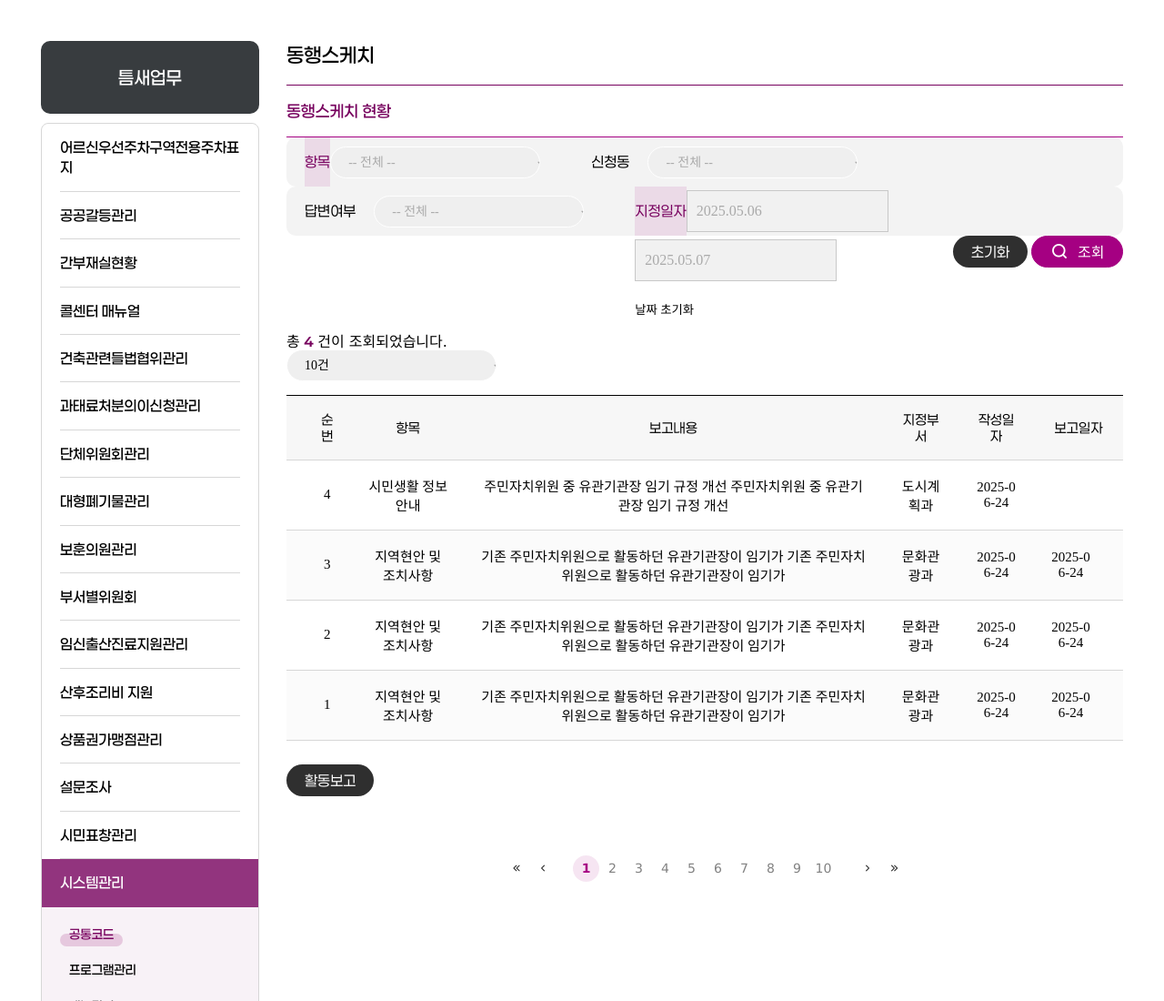
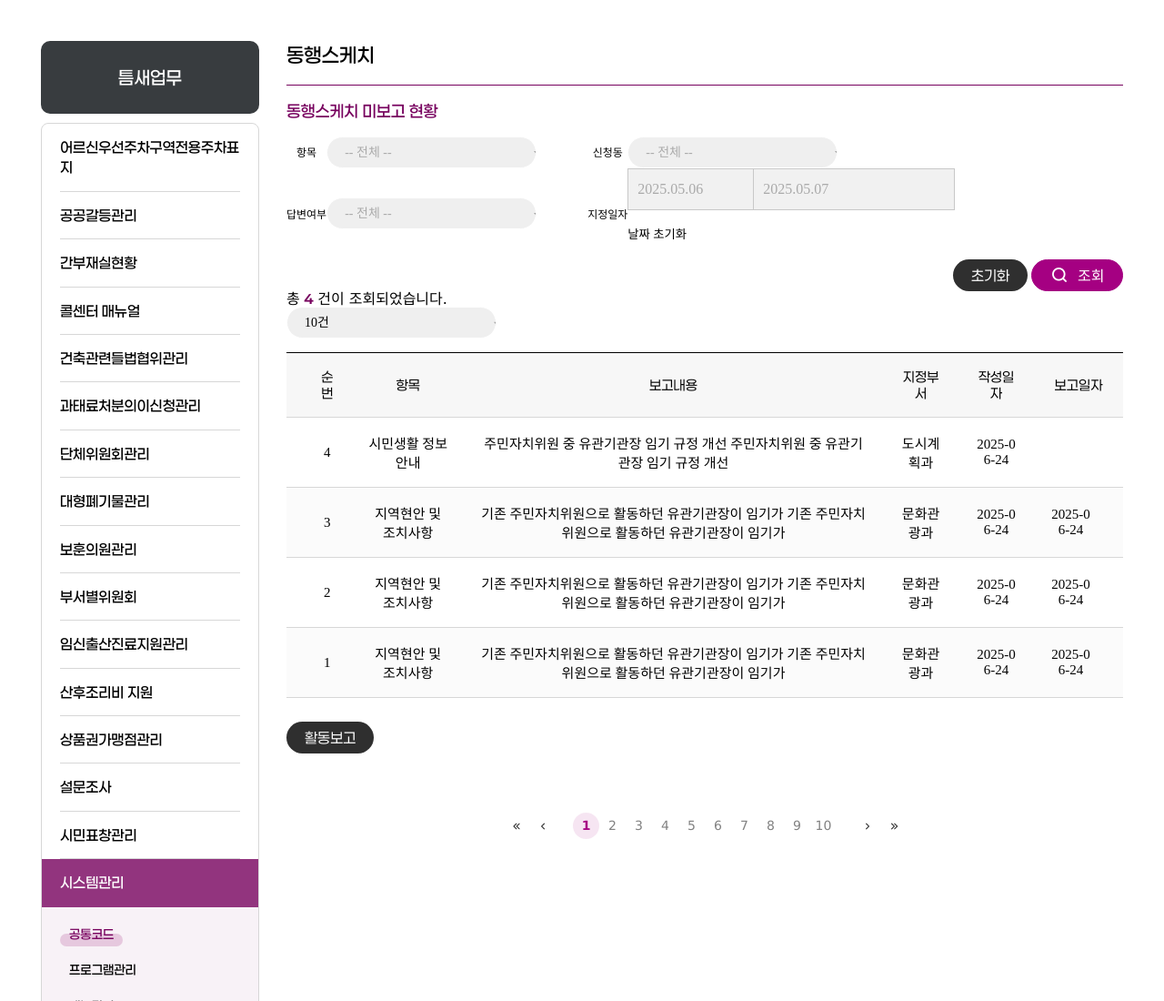
Before and after one commit to kik87827/seongnam_system, a website: page src/with_sketch_list_04.html in a window 1280 px wide. Shown: the top 1100 px of the page at 91% size. Drawn offline with nearby package versions, Linux system fonts and the light colour scheme; files that its build step writes are made by us from their sources; files whose address does not match are found by name; a web font is replaced by a local one.

Commit message:
feat: [틈새업무/동행스케치] 작업중2

```diff
--- a/src/with_sketch_list_04.html
+++ b/src/with_sketch_list_04.html
@@ -13,43 +13,41 @@
               <h2 class="sub_right_title">동행스케치</h2>
             </div>
             <div class="sub_contents">
-              <h3 class="sub_cont_tit">동행스케치 현황</h3>
-              <div class="sort_line_wrap">
-                <div class="sort_line_inner">
-                  <div class="sort_line_item">
-                    <p class="sort_line_tit">항목</p>
-                    <div class="sort_line_select">
+              <h3 class="sub_cont_tit">동행스케치 미보고 현황</h3>
+
+              <div class="sort_tb_wrap">
+                <table class="sort_tb">
+                  <caption>동행스케치 테이블</caption>
+                  <tbody>
+                    <tr>
+                      <th>항목</th>
+                      <td>
                         <select required="" class="form_select">
                           <option value="" disabled="" selected="" hidden="">-- 전체 --</option>
-                        <option value="opt_01">항목1</option>
-                        <option value="opt_02">항목2</option>
+                          <option value="opt_01">옵션1</option>
+                          <option value="opt_02">옵션2</option>
                         </select>
-                    </div>
-                  </div>
-                  <div class="sort_col_item">
-                    <p class="sort_col_tit">신청동</p>
-                    <div class="sort_line_select">
+                      </td>
+                      <th>신청동</th>
+                      <td>
                         <select required="" class="form_select">
                           <option value="" disabled="" selected="" hidden="">-- 전체 --</option>
-                        <option value="opt_01">항목1</option>
-                        <option value="opt_02">항목2</option>
+                          <option value="opt_01">옵션1</option>
+                          <option value="opt_02">옵션2</option>
                         </select>
-                    </div>
-                  </div>
-                </div>
-                <div class="sort_line_inner">
-                  <div class="sort_col_item">
-                    <p class="sort_col_tit">답변여부</p>
-                    <div class="sort_line_select">
+                      </td>
+                    </tr>
+                    <tr>
+                      <th>답변여부</th>
+                      <td>
                         <select required="" class="form_select">
                           <option value="" disabled="" selected="" hidden="">-- 전체 --</option>
-                        <option value="opt_01">답변여부1</option>
-                        <option value="opt_02">답변여부2</option>
+                          <option value="opt_01">옵션1</option>
+                          <option value="opt_02">옵션2</option>
                         </select>
-                    </div>
-                  </div>
-                  <div class="sort_line_item">
-                    <p class="sort_line_tit">지정일자</p>
+                      </td>
+                      <th>지정일자</th>
+                      <td>
                         <div class="sort_date_wrap">
                           <div class="sort_date_item">
                             <input type="text" class="datepicker inp" placeholder="2025.05.06" readonly />
@@ -62,8 +60,11 @@
                         <div class="sort_col_item">
                           <button class="btn_search_gray">날짜 초기화</button>
                         </div>
-                  </div>
-                </div>
+                      </td>
+                    </tr>
+                  </tbody>
+                </table>
+
                 <div class="btn_right_wrap">
                   <div class="btn_float_left">
                     <button class="adm_btn btn_gray">초기화</button>
```
Also changed, not shown: src/with_sketch_list_01.html (+28 -25 lines), src/with_sketch_list_03.html (+30 -29 lines), src/with_sketch_list_07.html (+20 -17 lines), src/with_sketch_view_11.html (+15 -0 lines), dist/with_sketch_list_01.html, dist/with_sketch_list_03.html, dist/with_sketch_list_04.html, dist/with_sketch_list_07.html, dist/with_sketch_view_11.html. Lines whose indentation alone changed are shown as unchanged.
